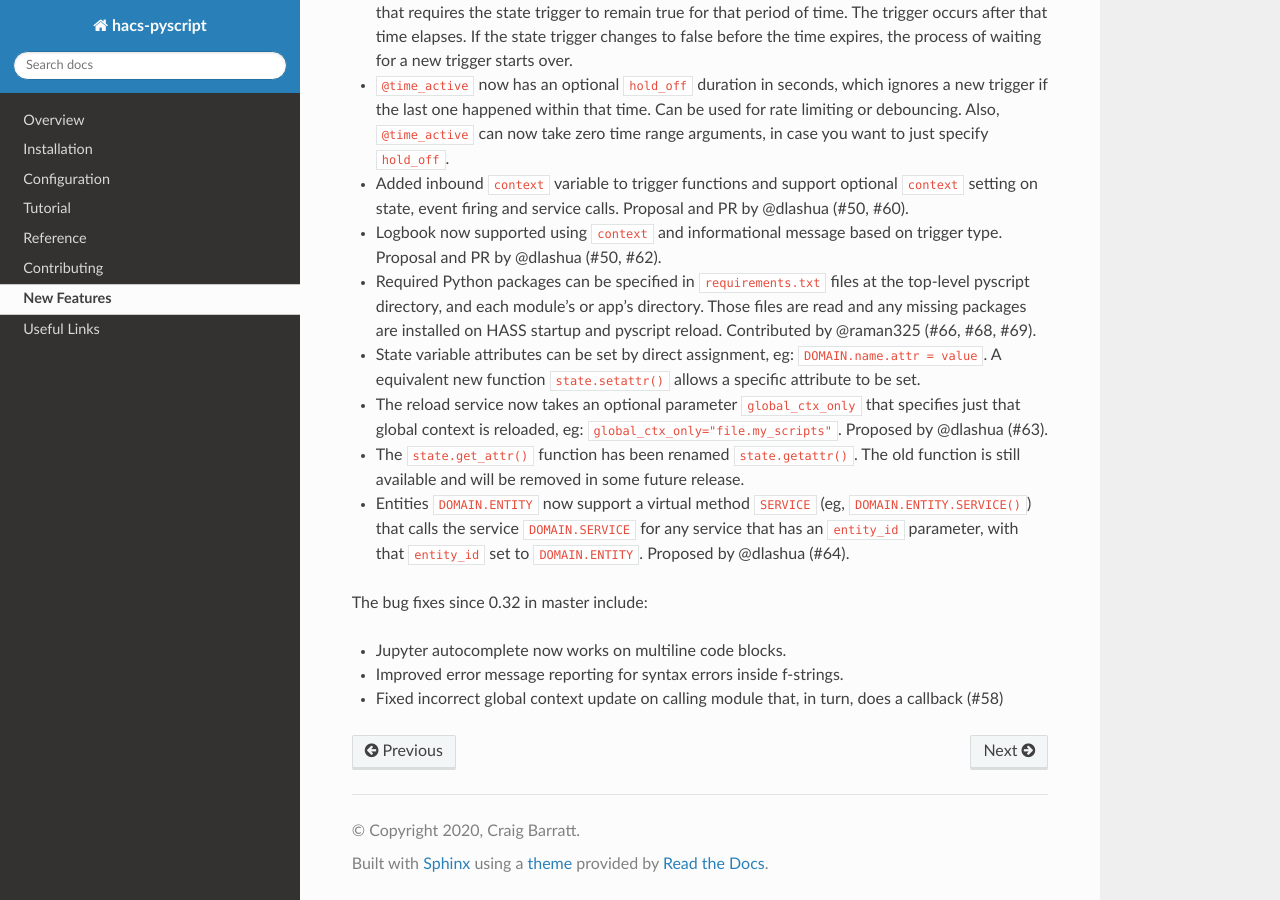
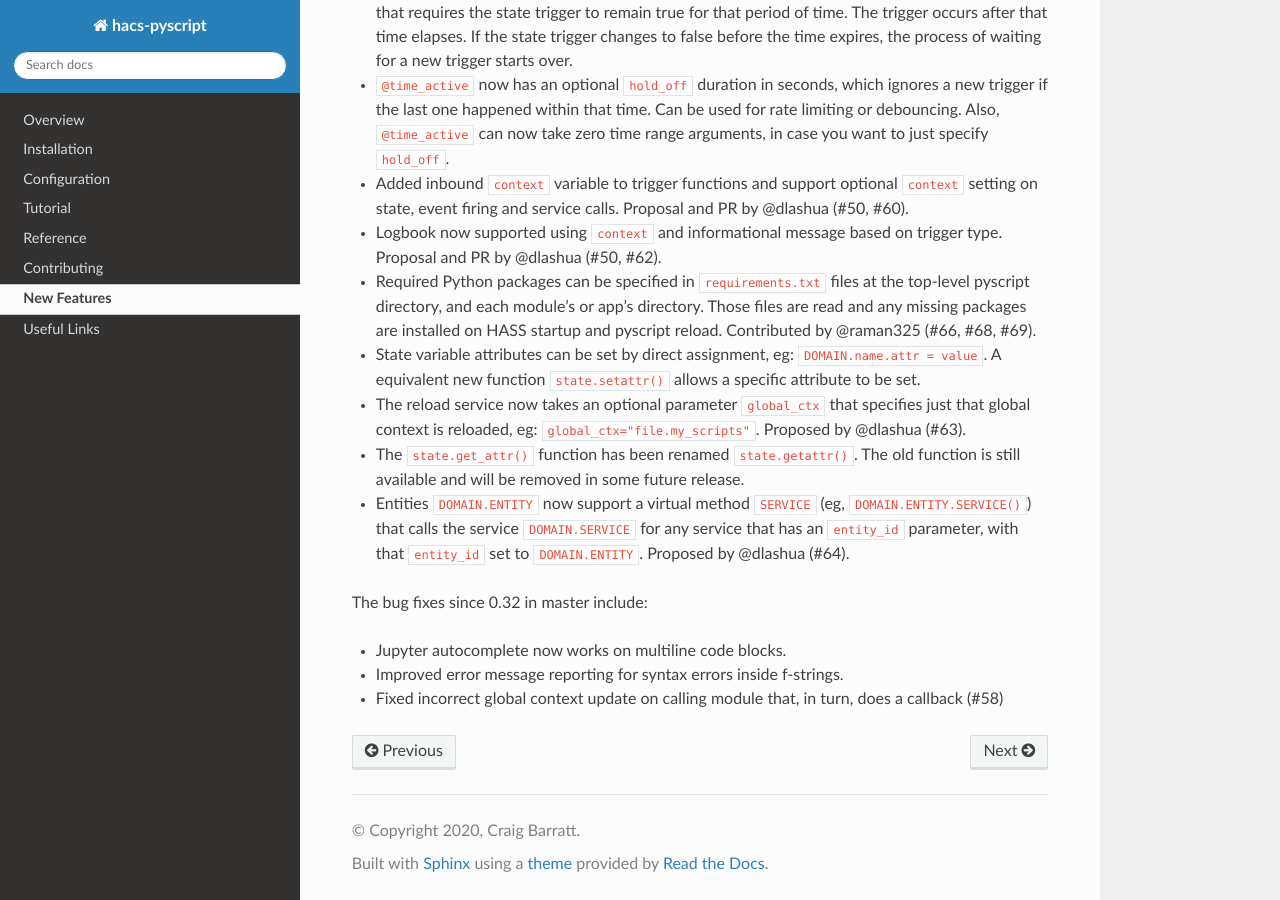
Before and after one commit to custom-components/pyscript, a Sphinx documentation site: the page built from docs/new_features.rst, in a window 1280 px wide and 900 px high, scrolled down 763 px. Built offline with Sphinx 7.4.7 and the Read the Docs theme 2.0.0, drawn with Linux system fonts in a browser that asks for light colours.

Commit message:
correct kwarg for pyscript.reload

```diff
--- a/docs/new_features.rst
+++ b/docs/new_features.rst
@@ -40,8 +40,8 @@ The new features since 0.32 in master include:
   installed on HASS startup and pyscript reload. Contributed by @raman325 (#66, #68, #69).
 - State variable attributes can be set by direct assignment, eg: ``DOMAIN.name.attr = value``. A
   equivalent new function ``state.setattr()`` allows a specific attribute to be set.
-- The reload service now takes an optional parameter ``global_ctx_only`` that specifies just that
-  global context is reloaded, eg: ``global_ctx_only="file.my_scripts"``.  Proposed by @dlashua (#63).
+- The reload service now takes an optional parameter ``global_ctx`` that specifies just that
+  global context is reloaded, eg: ``global_ctx="file.my_scripts"``.  Proposed by @dlashua (#63).
 - The ``state.get_attr()`` function has been renamed ``state.getattr()``. The old function is
   still available and will be removed in some future release.
 - Entities ``DOMAIN.ENTITY`` now support a virtual method ``SERVICE`` (eg, ``DOMAIN.ENTITY.SERVICE()``)
```
